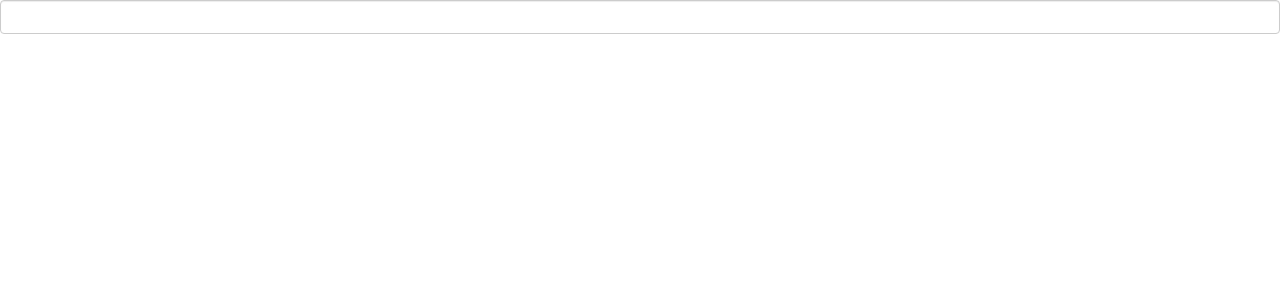
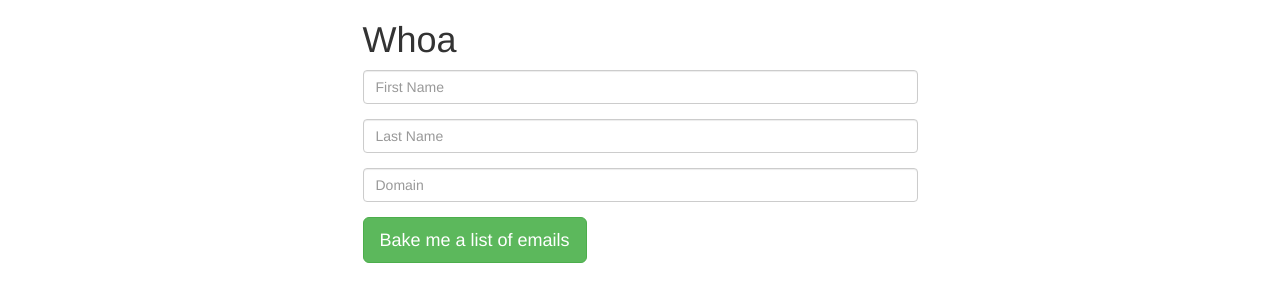
Before and after one commit to cjavdev/ntoe, a website: page index.html in a window 1280 px wide. Drawn offline with nearby package versions, Linux system fonts and the light colour scheme.

Commit message:
form built

```diff
--- a/index.html
+++ b/index.html
@@ -1,12 +1,30 @@
 <!DOCTYPE html>
 <html>
   <head>
-    <title>Name to Email</title>
+  <title>Name to Email</title>
+    <link rel="stylesheet" href="https://cdnjs.cloudflare.com/ajax/libs/twitter-bootstrap/3.3.1/css/bootstrap.min.css"></link>
     <script src="https://code.jquery.com/jquery-2.1.1.js"></script>
-    <link rel="stylesheet" href="https://cdnjs.cloudflare.com/ajax/libs/twitter-bootstrap/3.3.1/css/bootstrap.min.css"></link>
     <script src="https://cdnjs.cloudflare.com/ajax/libs/twitter-bootstrap/3.3.1/js/bootstrap.min.js"></script>
   </head>
   <body>
-    <input type="text" name="" id="" value="" class="form-control">
+    <div class="container">
+      <div class="row">
+        <div class="col-md-6 col-md-offset-3">
+          <h1>Whoa</h1>
+          <div class="form-group">
+            <input type="text" name="first" placeholder="First Name" class="form-control">
+          </div>
+          <div class="form-group">
+            <input type="text" name="last" placeholder="Last Name" class="form-control">
+          </div>
+          <div class="form-group">
+            <input type="text" name="domain" placeholder="Domain" class="form-control">
+          </div>
+          <div class="form-group">
+            <button class="btn btn-success btn-lg">Bake me a list of emails</button>
+          </div>
+        </div>
+      </div>
+    </div>
   </body>
 </html>
```
